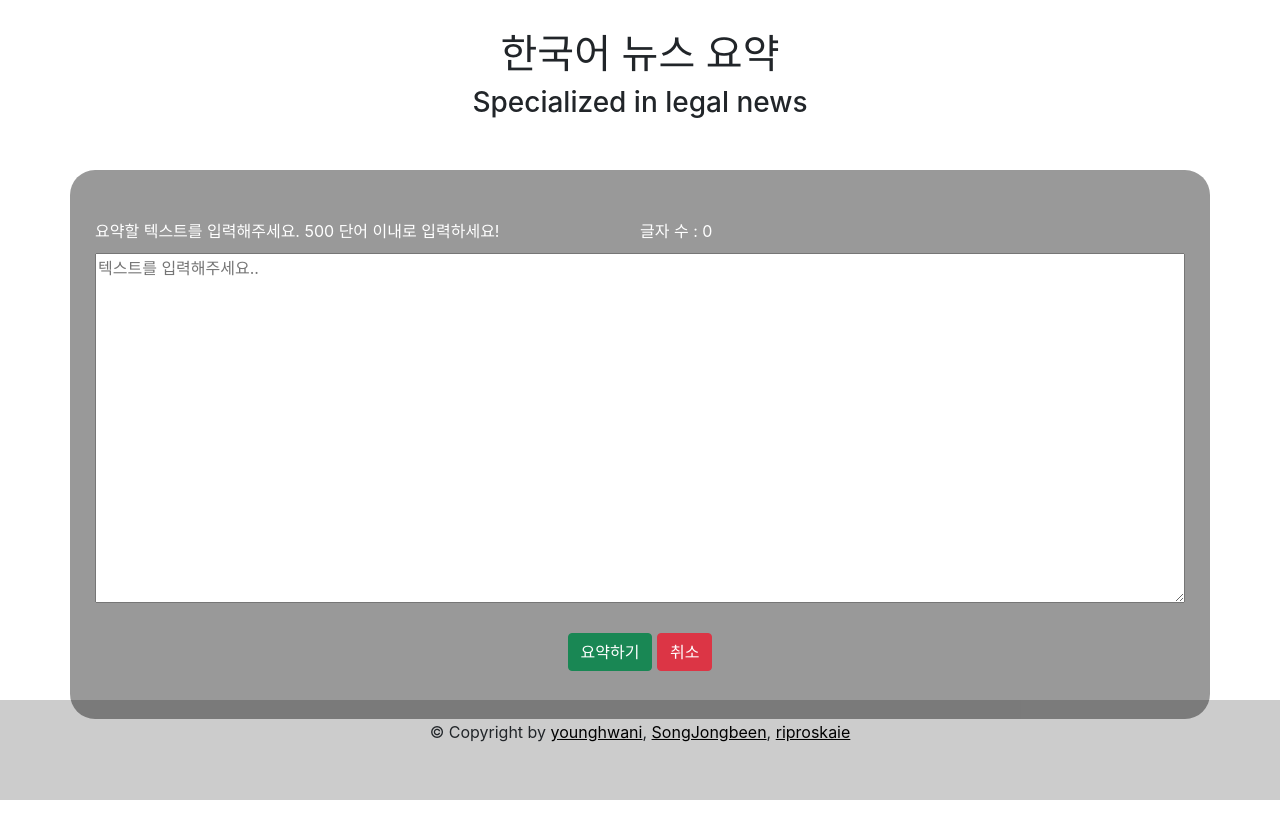
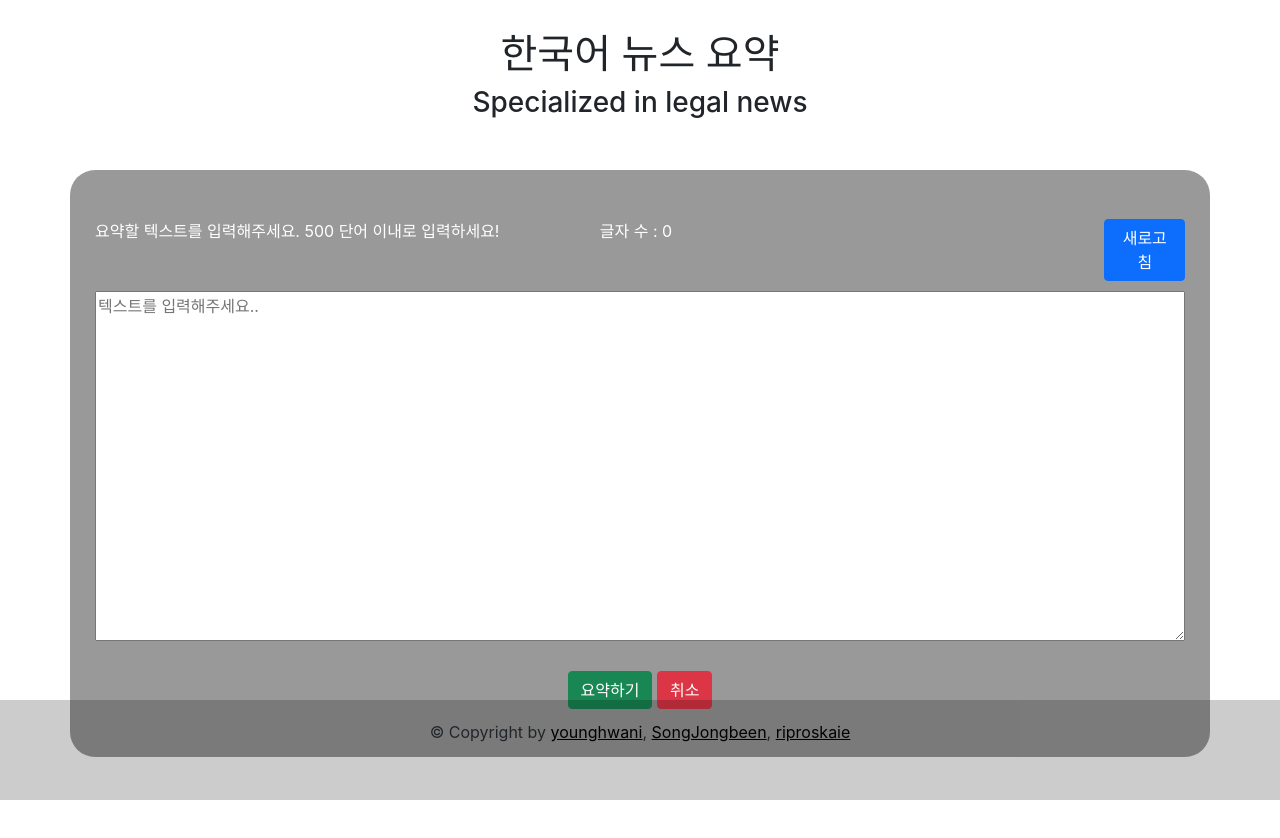
Before and after one commit to younghwani/howls_kobart_front, a React (Create React App) app: page / in a window 1280 px wide. Shown: the top 838 px of the page. Built offline with nearby package versions, Linux system fonts and the light colour scheme; the HTML template or start-up script is replaced by a standard one.

Commit message:
새로고침 버튼 추가

```diff
--- a/src/container/Main.js
+++ b/src/container/Main.js
@@ -43,18 +43,17 @@ const Main = () => {
 
 	// TODO: 텍스트 길이가 일정 범위 이상이면 요약을 하지 못하도록 막도록 구성한다. - copy&paste 시 500 단어 이상 등록되는 것을 방지하기
 	function handleKeyPress(target) {
-		alert('500 단어 이하로 입력해주세요!');
+		if (input.length >= 2000) {
+			alert('500 단어 이하로 입력해주세요!');
+			setInput('');
+			document.getElementById('input').value = '';
+		}
+	}
+
+	function btnRefresh() {
 		setInput('');
 		document.getElementById('input').value = '';
 	}
-
-	// function btnClickKo() {
-	// 	if (!isKor) {
-	// 		setInput('');
-	// 		document.getElementById('input').value = '';
-	// 	}
-	// 	setIsKor(true);
-	// }
 
 	return (
 		<div className="mainContainer">
@@ -78,6 +77,12 @@ const Main = () => {
 									<div className="label__right">
 										텍스트 길이가 표시됩니다.
 									</div>
+									<Button
+										color="primary"
+										onClick={btnRefresh}
+									>
+										새로고침
+									</Button>
 								</Label>
 								<br />
 								<textarea
```
